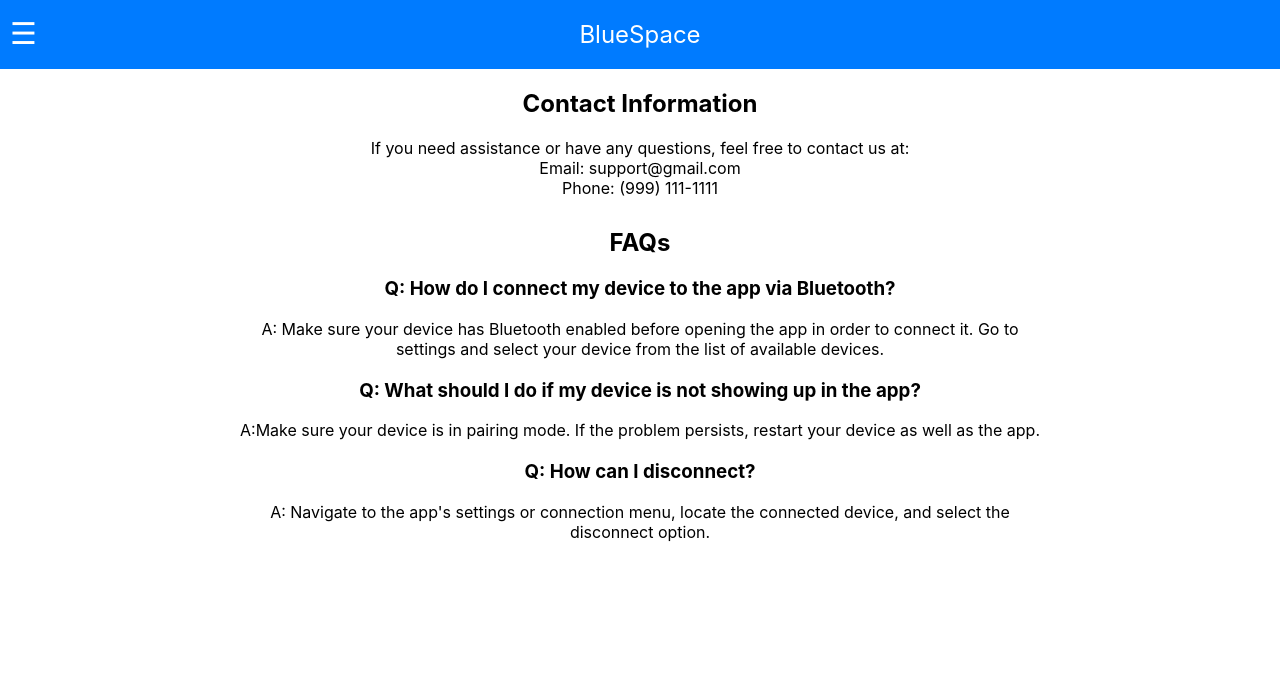
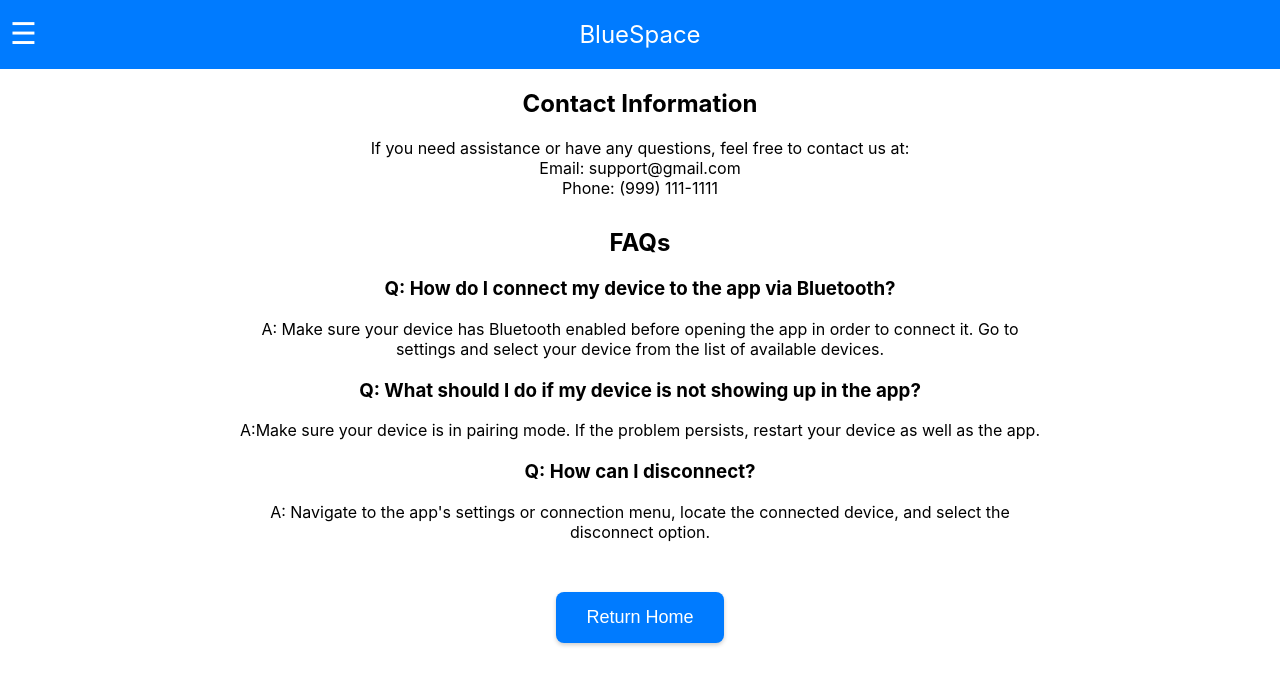
Before and after one commit to AustinSnyd3r/AustinSnyd3r.github.io, a React (Create React App) app: page /help in a window 1280 px wide. Shown: the top 684 px of the page. Built offline with nearby package versions, Linux system fonts and the light colour scheme.

Commit message:
Added a "Return Home" button on all pages, but homne.

```diff
--- a/src/App.css
+++ b/src/App.css
@@ -281,3 +281,20 @@
     border-radius: 5px;
     margin-right: 10px;
 }
+
+.home-button {
+    background-color: #007bff;
+    color: white;
+    padding: 15px 30px;
+    border: none;
+    border-radius: 8px;
+    font-size: 18px;
+    cursor: pointer;
+    transition: background-color 0.3s;
+    margin-top: 20px; /* Spacing from the content above */
+    box-shadow: 0 2px 4px rgba(0,0,0,0.2);
+}
+
+    .home-button:hover {
+        background-color: #0056b3; /* Darker blue on hover */
+    }
--- a/src/Pages/Devices/AddDevicePage.js
+++ b/src/Pages/Devices/AddDevicePage.js
@@ -1,4 +1,5 @@
 import React, { useState } from 'react';
+import { useNavigate } from 'react-router-dom';
 import Header from '../../AppHeader/Header';
 import '../../App.css';
 
@@ -11,6 +12,7 @@ import '../../App.css';
 function AddDevicePage({ addDeviceToGroup, addGroupF, groups }) {
     const [selectedDevice, setSelectedDevice] = useState('');
     const [groupName, setGroupName] = useState('');
+    const navigate = useNavigate();
 
     const handleDeviceSelect = (deviceName) => {
         setSelectedDevice(deviceName);
@@ -73,6 +75,9 @@ function AddDevicePage({ addDeviceToGroup, addGroupF, groups }) {
                     <button className="addBtn" onClick={handleAddDevice}>Add Device</button>
                 </div>
             </div>
+            <button className="home-button" onClick={() => navigate('/')}>
+                Return Home
+            </button>
         </div>
     );
 }
--- a/src/Pages/Groups/App.js
+++ b/src/Pages/Groups/App.js
@@ -15,7 +15,7 @@ import '../../App.css';
 */
 
 const initialGroups = [
-    { id: 'uncategorized', name: 'Uncategorized', devices: ['Device 1', 'Device 2', 'Device 3'] },
+    { id: 'uncategorized', name: 'Uncategorized', devices: ['Device 1', 'Device 2'] },
     { id: 'bedroom', name: 'Bedroom', devices: ['Bed Lamp', 'Alarm Clock'] },
     { id: 'familyRoom', name: 'Family Room', devices: ['TV', 'Stereo System'] },
     { id: 'diningRoom', name: 'Dining Room', devices: ['Chandelier', 'Smart Speaker'] },
--- a/src/Pages/userHelp/Help.css
+++ b/src/Pages/userHelp/Help.css
@@ -25,3 +25,20 @@
 .faq-item {
   margin-bottom: 20px;
 }
+
+.home-button {
+    background-color: #007bff;
+    color: white;
+    padding: 15px 30px;
+    border: none;
+    border-radius: 8px;
+    font-size: 18px;
+    cursor: pointer;
+    transition: background-color 0.3s;
+    margin-top: 20px; /* Spacing from the content above */
+    box-shadow: 0 2px 4px rgba(0,0,0,0.2);
+}
+
+    .home-button:hover {
+        background-color: #0056b3; /* Darker blue on hover */
+    }
--- a/src/Pages/userHelp/Help.js
+++ b/src/Pages/userHelp/Help.js
@@ -1,8 +1,12 @@
 import React from 'react';
+import { useNavigate } from 'react-router-dom';
 import Header from '../../AppHeader/Header';
 import './Help.css';
 
 function Help() {
+
+    const navigate = useNavigate();
+
     return (
         <div className="help-container">
             <div className="header-container">
@@ -47,6 +51,9 @@ function Help() {
 
                 </div>
             </div>
+            <button className="home-button" onClick={() => navigate('/')}>
+                Return Home
+            </button>
         </div>
     );
 }
--- a/src/Pages/userProfile/ProfilePage.css
+++ b/src/Pages/userProfile/ProfilePage.css
@@ -37,3 +37,20 @@ p {
   color: #4caf50;
   margin-top: 10px;
 }
+
+.home-button {
+    background-color: #007bff;
+    color: white;
+    padding: 15px 30px;
+    border: none;
+    border-radius: 8px;
+    font-size: 18px;
+    cursor: pointer;
+    transition: background-color 0.3s;
+    margin-top: 20px; /* Spacing from the content above */
+    box-shadow: 0 2px 4px rgba(0,0,0,0.2);
+}
+
+    .home-button:hover {
+        background-color: #0056b3; /* Darker blue on hover */
+    }
--- a/src/Pages/userProfile/ProfilePage.js
+++ b/src/Pages/userProfile/ProfilePage.js
@@ -1,9 +1,11 @@
 import React, { useState } from 'react';
+import { useNavigate } from 'react-router-dom';
 import Header from '../../AppHeader/Header';
 import './ProfilePage.css';
 
 
 function Profile() {
+    const navigate = useNavigate();
     const [username, setUsername] = useState('');
     const [password, setPassword] = useState('');
     const [deviceName, setDeviceName] = useState('');
@@ -94,6 +96,9 @@ function Profile() {
                     {updated.deviceName && <p>Device name updated successfully!</p>}
                 </div>
             </div>
+            <button className="home-button" onClick={() => navigate('/')}>
+                Return Home
+            </button>
         </div>
     );
 }
```
